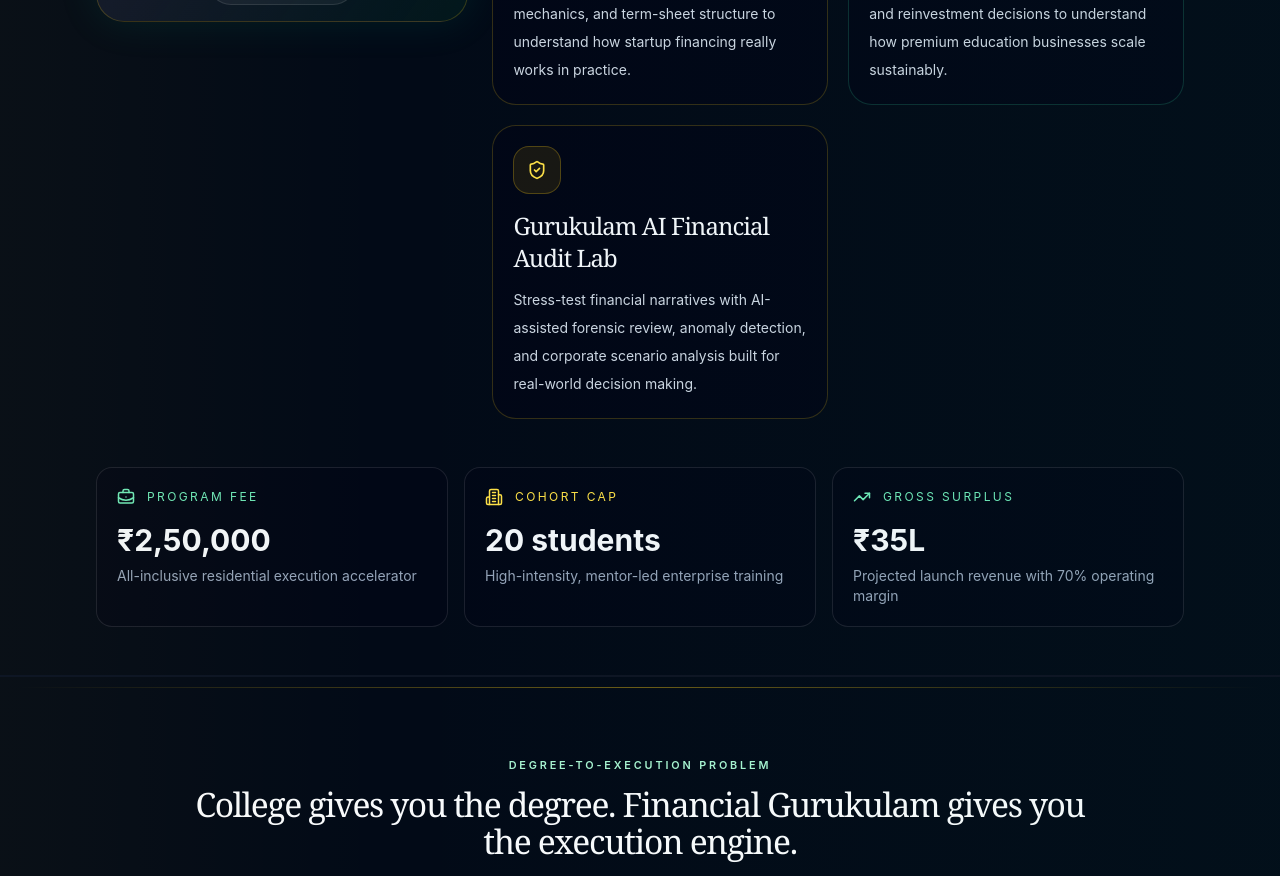
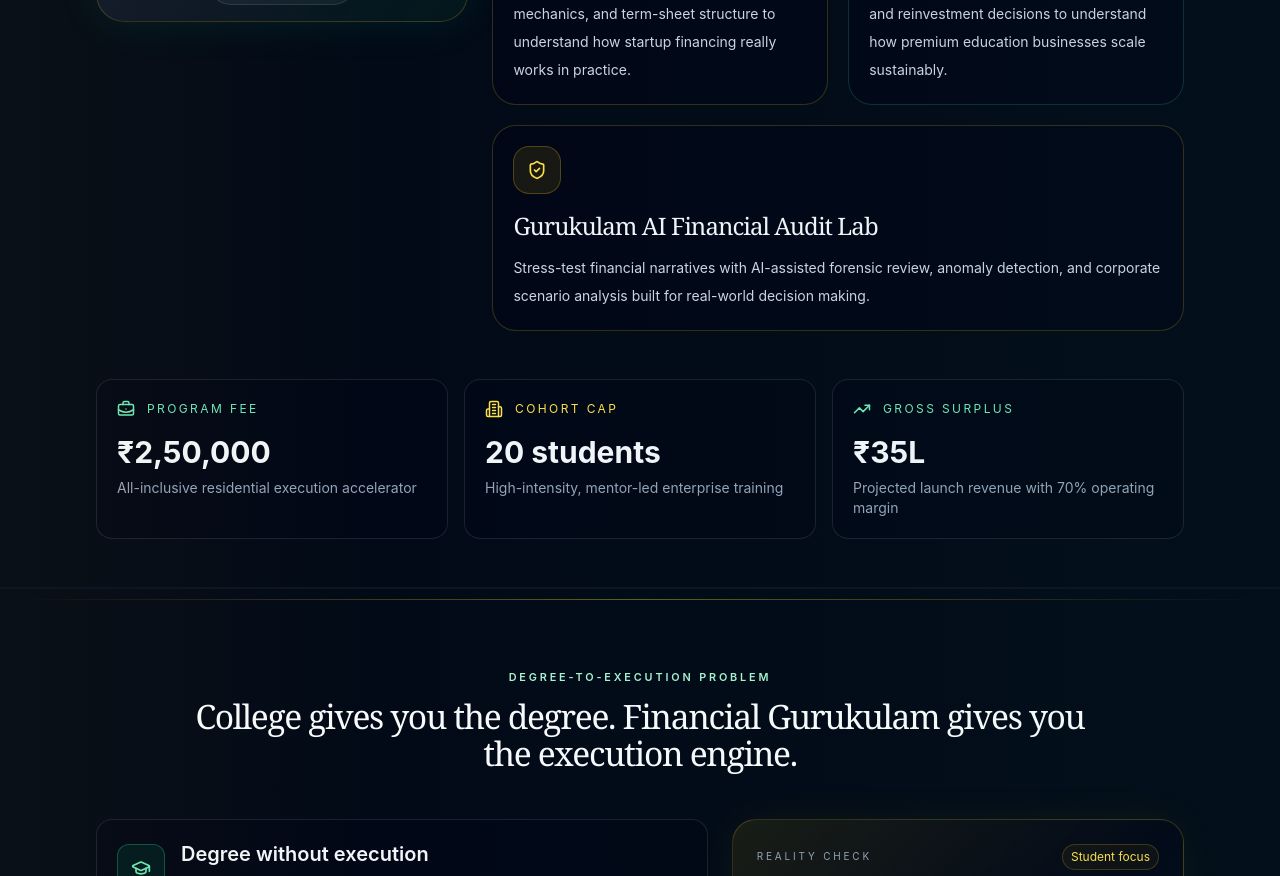
Before and after one commit to jaivarmanlc/Financial--Gurukulam, a React (Vite) app: page / in a window 1280 px wide. Shown: the part 1500-2376 px from the top of the page. Built offline with nearby package versions, Linux system fonts and the light colour scheme.

Commit message:
Sync latest UI updates

```diff
--- a/src/components/LaunchExperience.jsx
+++ b/src/components/LaunchExperience.jsx
@@ -101,20 +101,21 @@ export default function LaunchExperience() {
           </div>
 
           <div className="grid gap-5 md:grid-cols-2">
-            {featureCards.map(({ title, description, icon: Icon, accent }) => (
+            {featureCards.map(({ title, description, icon: Icon, accent }, index) => (
               <article
                 key={title}
-                className={`rounded-[24px] border p-5 ${
-                  accent === 'amber'
+                className={`rounded-[24px] border p-5 ${index === featureCards.length - 1 && featureCards.length % 2 !== 0
+                    ? 'md:col-span-2'
+                    : ''
+                  } ${accent === 'amber'
                     ? 'border-yellow-400/20 bg-slate-950/75'
                     : 'border-emerald-400/20 bg-slate-950/75'
-                }`}
+                  }`}
               >
-                <div className={`mb-4 flex h-12 w-12 items-center justify-center rounded-2xl border ${
-                  accent === 'amber'
+                <div className={`mb-4 flex h-12 w-12 items-center justify-center rounded-2xl border ${accent === 'amber'
                     ? 'border-yellow-400/25 bg-yellow-500/10 text-yellow-300'
                     : 'border-emerald-400/25 bg-emerald-500/10 text-emerald-300'
-                }`}>
+                  }`}>
                   <Icon size={20} />
                 </div>
                 <h3 className="font-serif text-2xl text-slate-100">{title}</h3>
```
